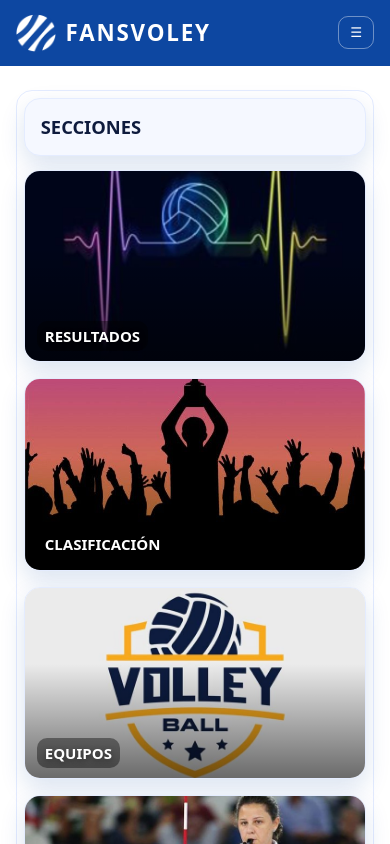
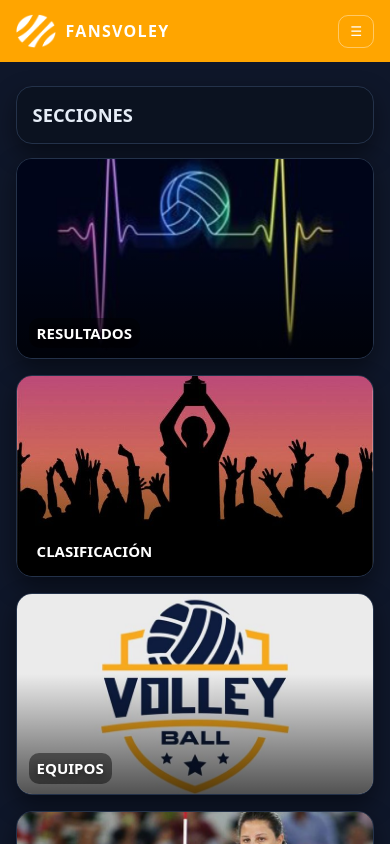
Before and after one commit to Tesifonl/FANSVOLEY, a website: page producto.html in a window 390 px wide. Shown: the top 844 px of the page. Drawn offline with Linux system fonts and the light colour scheme.

Commit message:
Logotipos

```diff
--- a/producto.html
+++ b/producto.html
@@ -4,14 +4,14 @@
   <meta charset="utf-8">
   <meta name="viewport" content="width=device-width, initial-scale=1">
   <title>FANSVOLEY · Inicio</title>
-  <link rel="stylesheet" href="style.css">
+  <link rel="stylesheet" href="styledark.css">
 </head>
 <body>
 
   <header class="site-header">
     <div class="container header-inner">
       <a class="logo" href="index.html">
-        <img src="imagen/LogoAzul.png" alt="Logo FANSVOLEY" class="logo-img">
+        <img src="imagen/LogoNaranja.png" alt="Logo FANSVOLEY" class="logo-img">
         <span class="logo-title">FANSVOLEY</span>
       </a>
       <button class="nav-toggle" aria-controls="mainnav" aria-expanded="false">
--- a/style.css
+++ b/style.css
@@ -62,19 +62,29 @@ a:visited{ color:#1b4fa8; }               /* Color al visitar */
    4. Cabecera (header)
    ============================================================ */
 .site-header{
+  position: relative;
   background:#0d47a1;
   color:#fff;
 }
 .header-inner{
-  display:flex; align-items:center; gap:16px;
+  display:flex;
+  align-items:center;
+  justify-content:space-between;
+  gap:24px;
   padding:14px 0;
 }
 .logo{
   display:flex; align-items:center; gap:10px;
   color:#fff; text-decoration:none;
 }
-.logo-img{ width:40px; height:auto; }
-.icon-img{ width:20px; height:auto; }
+.logo-img{
+  width:40px;
+  height:auto;
+}
+.icon-img{
+  width:20px;
+   height:auto;
+  }
 
 /* Estilo del texto del logo (sustituye a Bebas Neue) */
 .logo-title{
@@ -85,6 +95,7 @@ a:visited{ color:#1b4fa8; }               /* Color al visitar */
   font-size:clamp(1.4rem,.8vw + 1.2rem,2rem);
   line-height:1;
   color:white;
+  white-space:nowrap;
 }
 
 /* Botón para menú móvil */
@@ -106,6 +117,7 @@ a:visited{ color:#1b4fa8; }               /* Color al visitar */
   padding:0;
   display:flex;
   gap:6px;
+  align-items:center;
 }
 .main-nav a{
   display:block;
@@ -420,12 +432,27 @@ a:visited{ color:#1b4fa8; }               /* Color al visitar */
    ============================================================ */
 @media (max-width:900px){
   .sections-grid{ grid-template-columns:repeat(2,1fr); } /* 2 columnas en tablet */
+
+  .header-inner{
+    gap:16px;        /* menos espacio entre bloques */
+  }
+
+  .logo-img{
+    height:34px;
+  }
+
+  .logo-title{
+    font-size:16px;
+  }
+
+  .main-nav ul{
+    gap:12px;        /* iconos más juntos */
+  }
 }
 @media (max-width:640px){
   .nav-toggle{ display:block; }
   .main-nav{
     position:absolute; inset:60px 0 auto 0;
-    background:linear-gradient(90deg,var(--brand),var(--brand-2));
     display:none;
     border-bottom:1px solid #ffffff44;
   }
--- a/styledark.css
+++ b/styledark.css
@@ -59,10 +59,30 @@ a:visited{ color:#93c5fd; } /* azul claro legible */
 .site-header{
   background:#ffa500;
   color:#fff;
+  position:relative;
 }
-.header-inner{ display:flex; align-items:center; gap:16px; padding:14px 0; }
-.logo{ display:flex; align-items:center; gap:10px; color:#fff; text-decoration:none; }
-.logo-img{ width:40px; height:auto; }
+.header-inner{
+  display:flex;
+  align-items:center;
+  gap:24px;
+  padding:14px 0;
+  justify-content:space-between;
+ }
+.logo{
+  display:flex;
+  align-items:center;
+  gap:10px; color:#fff;
+  text-decoration:none;
+}
+.logo-img{
+   width:40px;
+   height:auto; }
+
+.icon-img{
+  width:20px;
+   height:auto;
+  }
+
 .logo-title{
   text-transform:uppercase;
   letter-spacing:.08em;
@@ -70,6 +90,7 @@ a:visited{ color:#93c5fd; } /* azul claro legible */
   font-size:clamp(1.4rem,.8vw + 1.2rem,2rem);
   line-height:1;
   color:white;
+  white-space:nowrap;
 }
 
 /* Botón menú móvil */
@@ -85,7 +106,13 @@ a:visited{ color:#93c5fd; } /* azul claro legible */
 }
 
 /* Navegación */
-.main-nav ul{ list-style:none; margin:0; padding:0; display:flex; gap:6px; }
+.main-nav ul{
+   list-style:none;
+   margin:0;
+   padding:0;
+   display:flex;
+   gap:6px;
+  }
 .main-nav a{
   display:block;
   padding:.55rem .9rem;
@@ -310,6 +337,22 @@ a:visited{ color:#93c5fd; } /* azul claro legible */
    ============================================================ */
 @media (max-width:900px){
   .sections-grid{ grid-template-columns:repeat(2,1fr); }
+
+  .header-inner{
+    gap:16px;
+  }
+
+  .logo-img{
+    height:34px;
+  }
+
+  .logo-title{
+    font-size:16px;
+  }
+
+  .main-nav ul{
+    gap:12px;
+  }
 }
 @media (max-width:640px){
   .nav-toggle{ display:block; }
```
